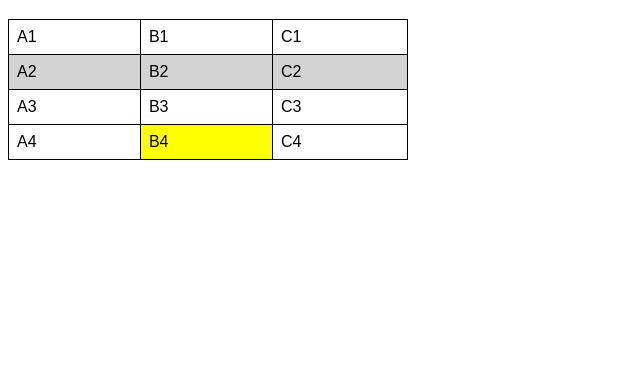
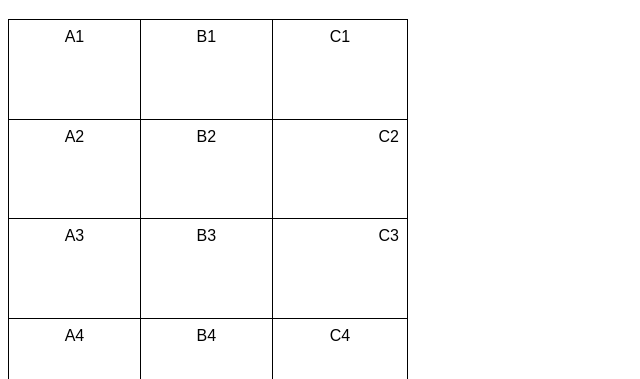
Before and after one commit to alexsandroptorres-sketch/HTML-CSS, a plain HTML site: page exercicios/ex023/index.html in a window 1280 px wide. Shown: the part 61-440 px from the top of the page, without its empty margins (0-640 px from the left). Drawn offline with Linux system fonts and the light colour scheme.

Commit message:
atualização exercicio 023

```diff
--- a/exercicios/ex023/index.html
+++ b/exercicios/ex023/index.html
@@ -11,20 +11,18 @@
 
         table {
             width: 400px;
+            height: 400px;
             border-collapse: collapse;
-        }
-
-        tr.linha {
-            background-color: lightgray;
         }
 
         td {
             border: 1px solid black;
             padding: 8px;
+            text-align: center; /* Alinhamento horizontal*/
+            vertical-align: top; /* Alinhameto vertical*/
         }
-
-        td.dado {
-            background-color: yellow;
+        .numero {
+            text-align: right;
         }
     </style>
 
@@ -44,19 +42,19 @@
             <td>B1</td>
             <td>C1</td>
         </tr>
-        <tr class="linha">
+        <tr>
             <td>A2</td>
             <td>B2</td>
-            <td>C2</td>
+            <td class="numero">C2</td>
         </tr>
         <tr>
             <td>A3</td>
             <td>B3</td>
-            <td>C3</td>
+            <td class="numero">C3</td>
         </tr>
         <tr>
             <td>A4</td>
-            <td class="dado">B4</td>
+            <td>B4</td>
             <td>C4</td>
         </tr>
     </table>
```
